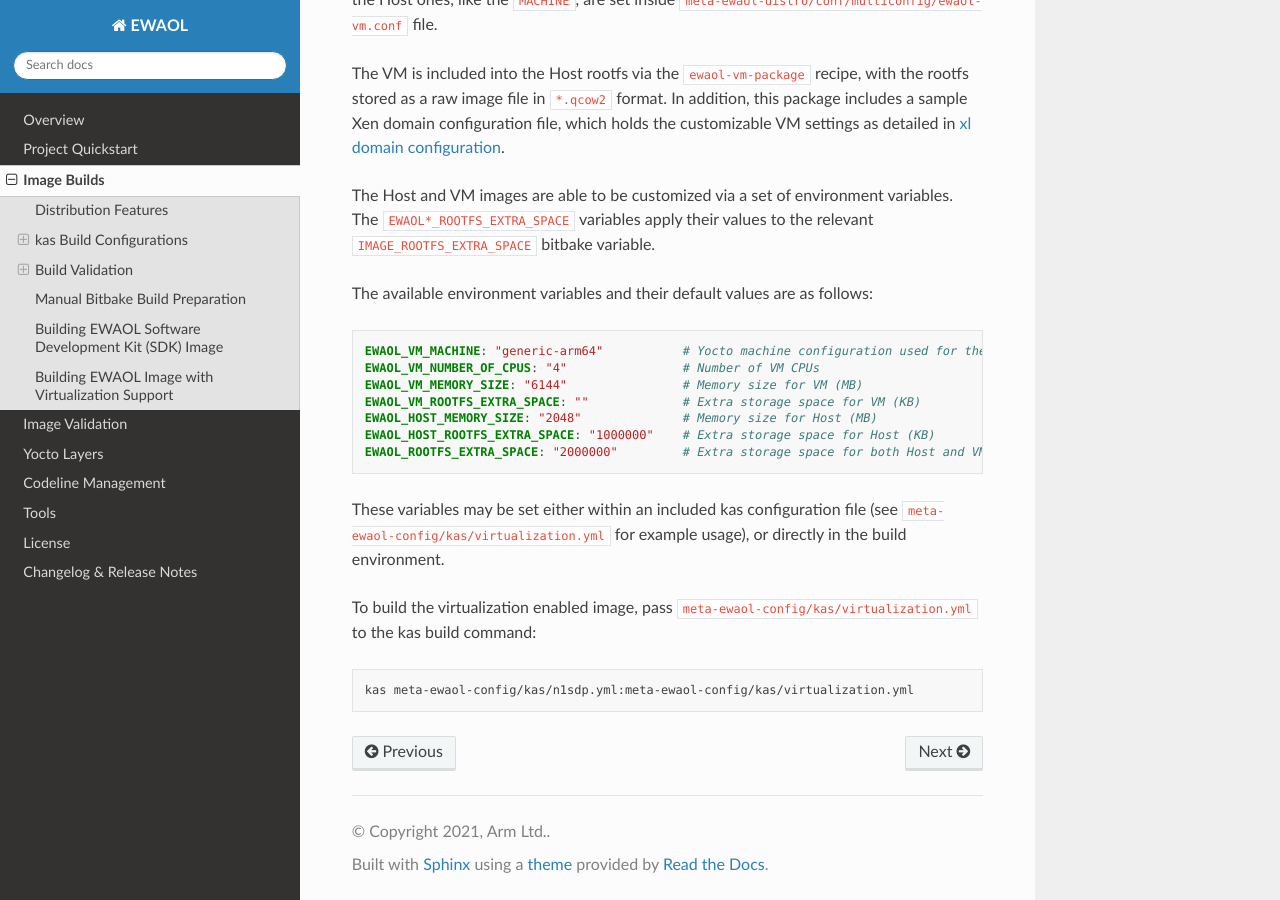
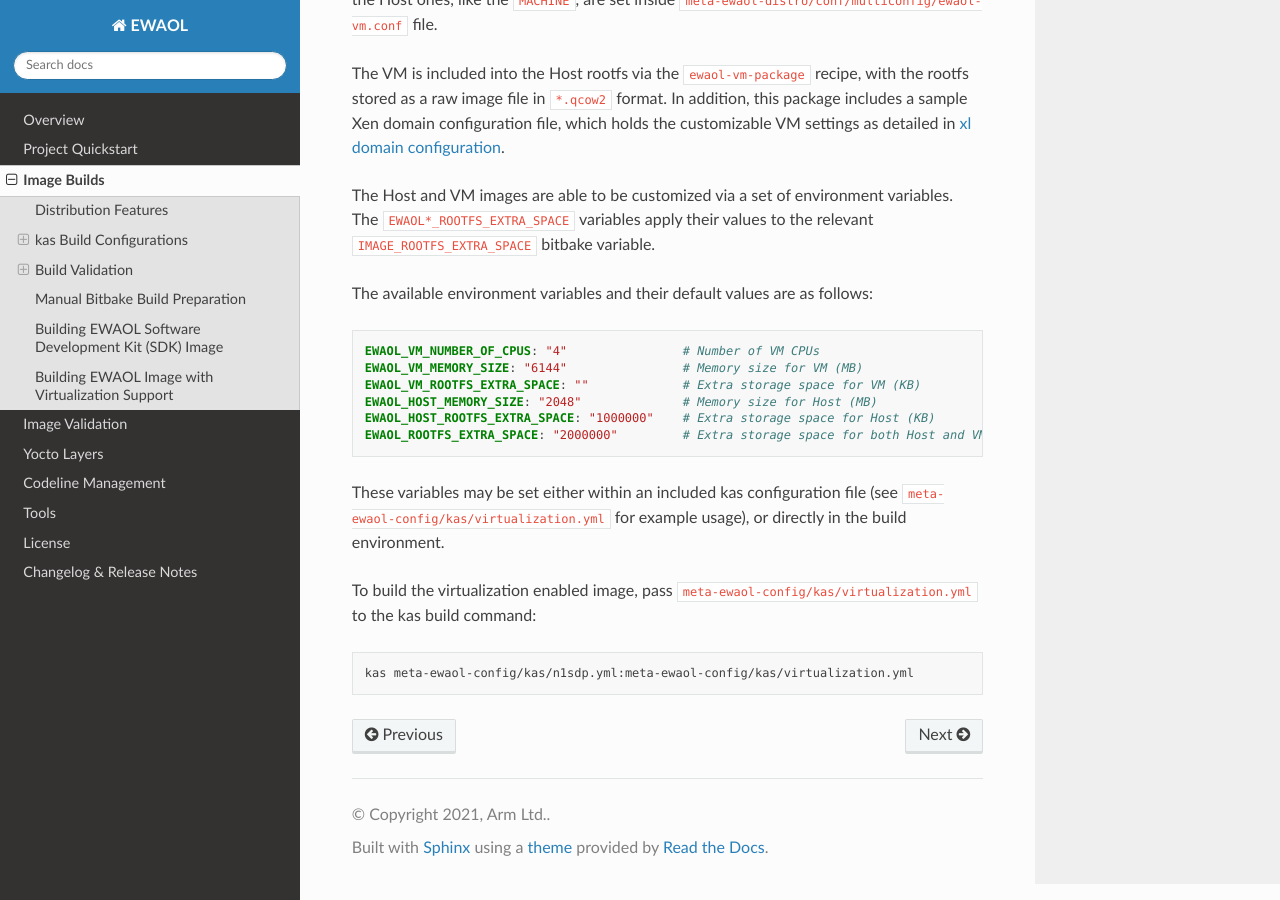
Before and after one commit to chaoge525/soafee_demo, a Sphinx documentation site: the page built from documentation/builds.rst, in a window 1280 px wide and 900 px high, scrolled down 8383 px. Built offline with Sphinx 7.4.7 and the Read the Docs theme 2.0.0, drawn with Linux system fonts in a browser that asks for light colours.

Commit message:
ewaol-distro,ewaol-config: Have EWAOL Host and VM using different TMPDIR
In previous versions both Host and VM builds were sharing the same 'tmp'
directory, causing errors with concurrent read/write access to sstate caches.
This patch moves the ewaol-vm build into separate directory:
"tmp_${EWAOL_VM_MC}",
and extracts 'EWAOL_VM*' configuration variables into below file:
'meta-ewaol-distro/conf/distro/include/ewaol-vm.inc'.

Issue-Id: SCM-3897
Signed-off-by: Kamil Dziezyk <kamil.dziezyk@arm.com>
Change-Id: I8aa5043eeea111c2422368aa3d8d8095f1ec1346

```diff
--- a/documentation/builds.rst
+++ b/documentation/builds.rst
@@ -419,7 +419,6 @@ The available environment variables and their default values are as follows:
 
 .. code-block:: yaml
 
-   EWAOL_VM_MACHINE: "generic-arm64"           # Yocto machine configuration used for the VM
    EWAOL_VM_NUMBER_OF_CPUS: "4"                # Number of VM CPUs
    EWAOL_VM_MEMORY_SIZE: "6144"                # Memory size for VM (MB)
    EWAOL_VM_ROOTFS_EXTRA_SPACE: ""             # Extra storage space for VM (KB)
```
Also changed, not shown: 6 other files.
